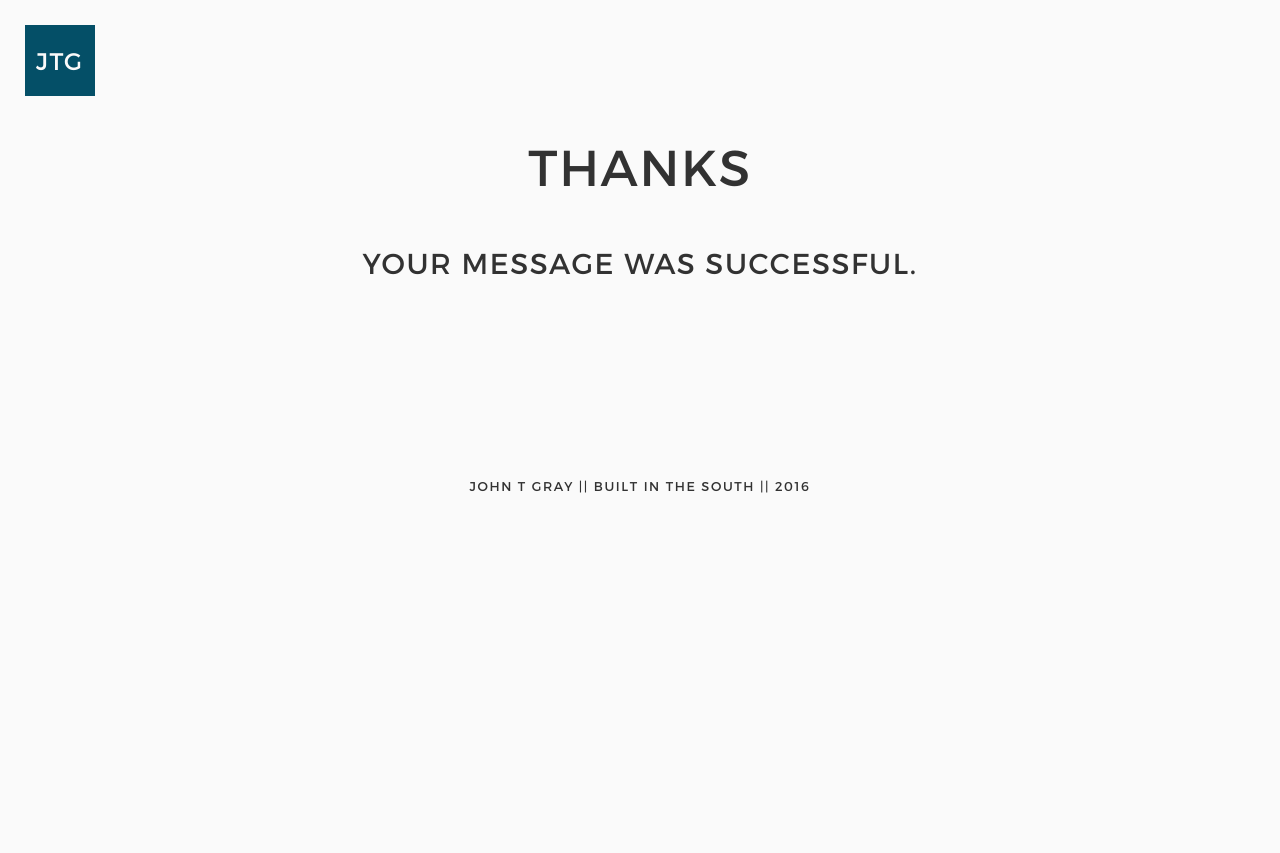
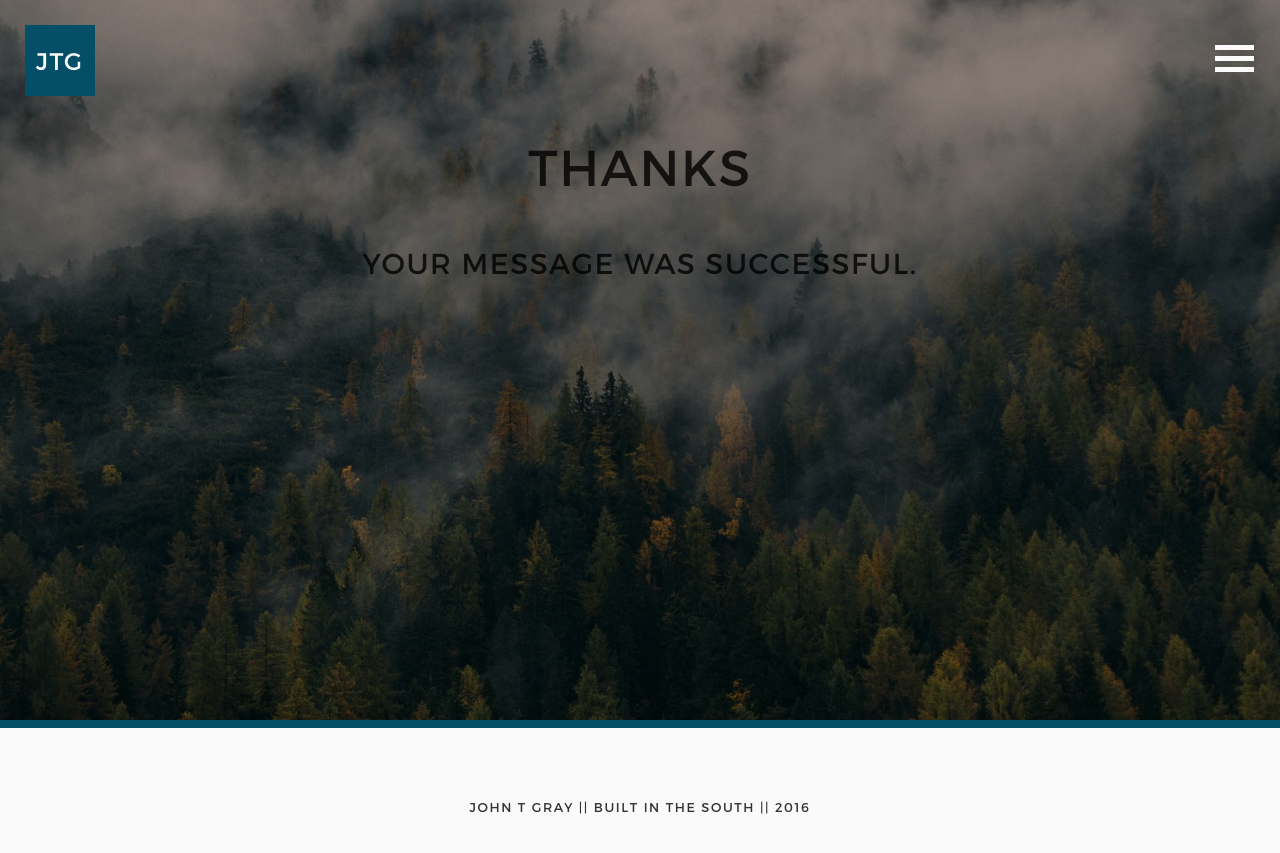
Before and after one commit to jtgry/personal-blog-old, a Jekyll site: the page built from thanks/index.html, in a window 1280 px wide. Shown: the top 853 px of the page. Built offline with Jekyll 4.4.1, drawn with Linux system fonts in a browser that asks for light colours; nearby versions of some CDN libraries.

Commit message:
Updated '/thanks/index.html' via CloudCannon

```diff
--- a/thanks/index.html
+++ b/thanks/index.html
@@ -1,7 +1,7 @@
 ---
 layout: default
 ---
-<section id="intro" class="page-content">
+<section id="intro" class="home-header" style="background-image:linear-gradient(rgba(0, 0, 0, 0.4), rgba(0, 0, 0, 0.4)), url(/images/forest.jpg);">
   <div class="content-block">
     <h2 class="content-block-title 1">Thanks</h2>
     <div class="container 3 text-center">
```
